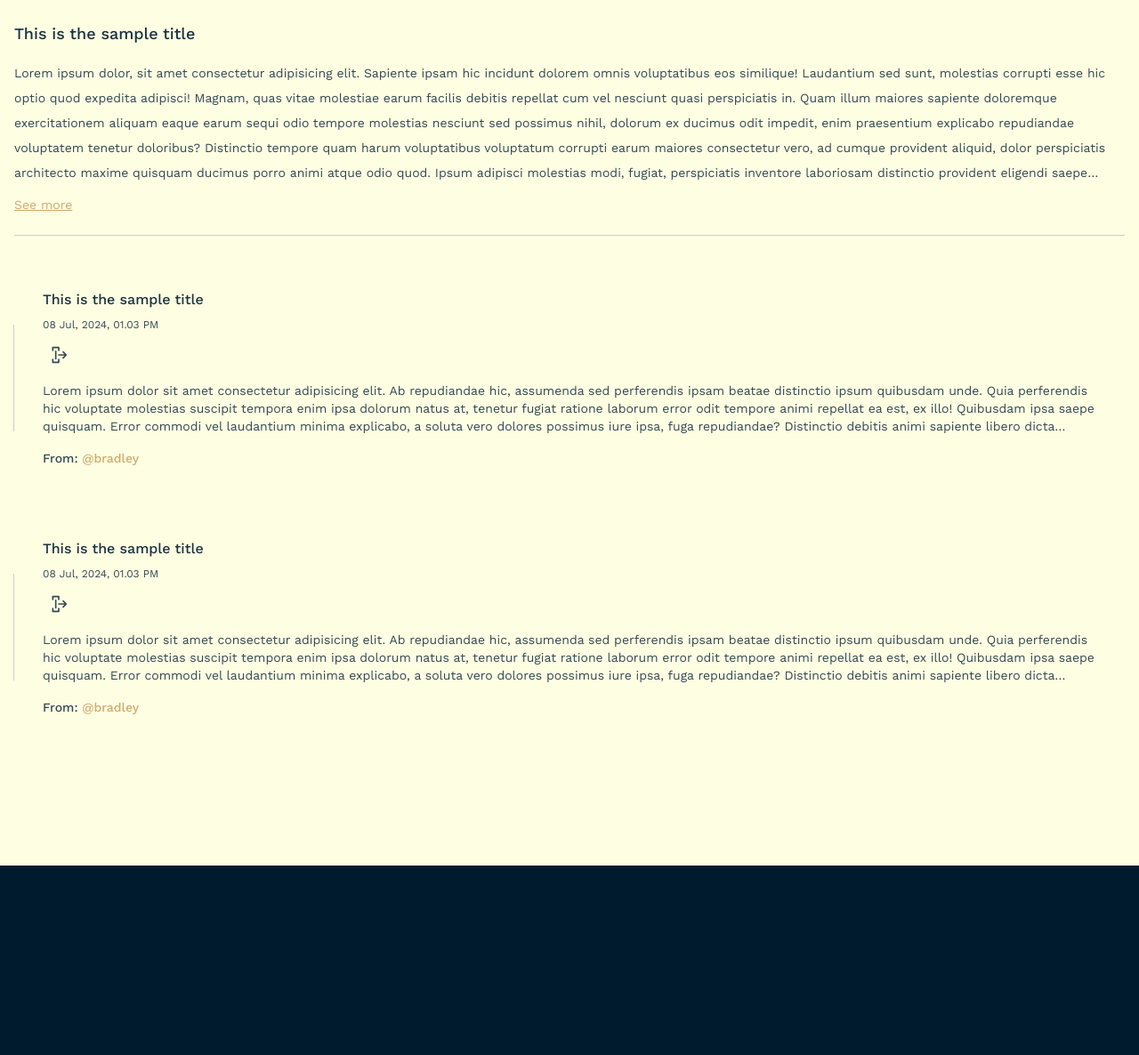
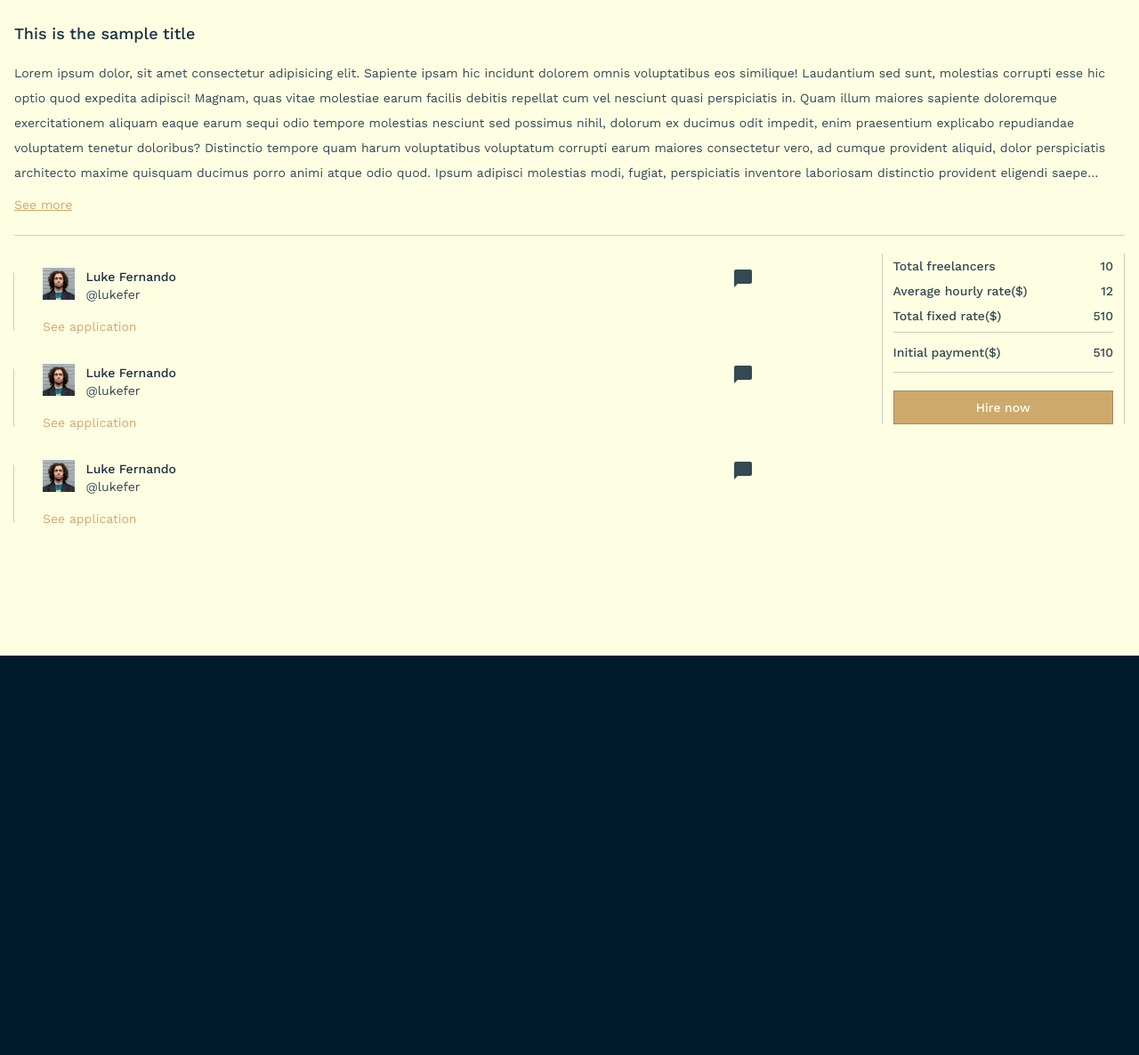
Before and after one commit to Luke-Fernando/Urban, a PHP site: page /app/views/job/room/room.php in a window 1280 px wide. Shown: the part 181-1367 px from the top of the page at 89% size. Run offline with PHP 8.4, Linux system fonts and the light colour scheme.

Commit message:
hiring room page is complete

```diff
--- a/app/views/404/404.php
+++ b/app/views/404/404.php
@@ -5,7 +5,7 @@
     <?php
     require __DIR__ . "/../shared/head.php";
     ?>
-    <title>Urban | Hiring room for This is the sample title</title>
+    <title>Urban | 404 page not found</title>
 </head>
 
 <body class="bg-[var(--main-bg-yellow)]">
--- a/app/views/job/room/room.php
+++ b/app/views/job/room/room.php
@@ -25,64 +25,101 @@
                 See more
             </a>
         </section>
+        <section class="w-full h-auto flex flex-col md:flex-row justify-between items-start">
+            <div class="w-full flex flex-col justify-start items-start box-border mr-28 border-b md:border-b-0 border-[var(--main-font-color-20)] mb-8 md:mb-0">
                 <!-- job post -->
-        <section class="w-full h-auto flex flex-col justify-start items-start my-10 px-8 relative hover:before:bg-[var(--active-color-brown)] before:duration-75 before:ease-linear
+                <div class="w-full h-auto flex flex-col justify-start items-start px-8 py-4 relative hover:before:bg-[var(--active-color-brown)] before:duration-75 before:ease-linear
                 before:content-[''] before:absolute before:w-[1px] before:bg-[var(--main-font-color-20)] before:h-[60%] before:right-full before:top-1/2 before:-translate-y-1/2">
-            <span class="relative w-max h-auto mb-2">
-                <a href="/job/application" class="text-base font-medium text-[var(--main-font-color-90)] pr-2">This is the sample title</a>
-            </span>
-            <p class="text-xs font-normal text-[var(--main-font-color-80)] mb-2">08 Jul, 2024, 01.03 PM</p>
-            <div class="flex justify-start items-start mb-3">
-                <a href="/job/application" class="w-max h-auto flex justify-center items-center text-[var(--main-font-color-80)] hover:text-[var(--main-font-color-90)] duration-75
-                ease-linear">
-                    <svg xmlns="http://www.w3.org/2000/svg" width="1em" height="1em" viewBox="0 0 48 48" class="w-9 h-auto p-2">
-                        <path fill="none" stroke="currentColor" stroke-linecap="round" stroke-linejoin="round" stroke-width="4" d="M8 12V4h16v8m0 24v8H8v-8m36-12H24m-8 10V14m20 2l8 8l-8 8" />
+                    <div class="w-full h-auto flex justify-start items-start mb-4">
+                        <a href="#" class="w-10 aspect-square overflow-hidden flex justify-center items-center mr-3">
+                            <img src="/assets/images/users/user.png" alt="freelancer's profile picture" class="min-w-full min-h-full object-cover">
+                        </a>
+                        <div class="w-full h-auto flex flex-col justify-start items-start">
+                            <a href="/user/profile" class="text-sm font-medium text-[var(--main-font-color-90)]">Luke Fernando</a>
+                            <a href="$" class="text-sm font-normal text-[var(--main-font-color-80)]">@<span class="text-sm font-normal text-[var(--main-font-color-80)]">lukefer</span></a>
+                        </div>
+                        <button class="w-auto h-auto flex justify-center items-center text-[var(--main-font-color-80)] hover:text-[var(--main-font-color-90)]
+                        duration-75 ease-linear">
+                            <svg xmlns="http://www.w3.org/2000/svg" width="1em" height="1em" viewBox="0 0 24 24" class="w-6 h-auto">
+                                <path fill="currentColor" d="M20 2H4a2 2 0 0 0-2 2v18l4-4h14a2 2 0 0 0 2-2V4a2 2 0 0 0-2-2"></path>
                             </svg>
+                        </button>
+                    </div>
+                    <a href="/job/application" class="text-sm font-normal text-[var(--active-color-brown-low)] hover:text-[var(--active-color-brown)] duration-75 ease-linear">
+                        See application
                     </a>
                 </div>
-            <a href="/job/application" class="text-sm font-normal text-[var(--main-font-color-80)] line-clamp-3 mb-4">
-                Lorem ipsum dolor sit amet consectetur adipisicing elit. Ab repudiandae hic, assumenda sed perferendis ipsam beatae distinctio ipsum quibusdam unde.
-                Quia perferendis hic voluptate molestias suscipit tempora enim ipsa dolorum natus at, tenetur fugiat ratione laborum error odit tempore animi repellat
-                ea est, ex illo! Quibusdam ipsa saepe quisquam. Error commodi vel laudantium minima explicabo, a soluta vero dolores possimus iure ipsa, fuga
-                repudiandae? Distinctio debitis animi sapiente libero dicta nesciunt, iure, et consequatur accusamus labore ad pariatur ut? Deleniti, deserunt! Odio
-                repellendus reprehenderit nulla, quia nostrum, incidunt aliquid nihil perspiciatis expedita consectetur voluptate error impedit, magni quidem
-                dignissimos! Cupiditate!
-            </a>
-            <span class="text-sm font-medium text-[var(--main-font-color-80)]">From:
-                <a href="/user/profile" class="text-sm font-medium text-[var(--active-color-brown-low)] hover:text-[var(--active-color-brown)] duration-75
-                ease-linear">@bradley</a>
-            </span>
-        </section>
                 <!-- job post -->
                 <!-- job post -->
-        <section class="w-full h-auto flex flex-col justify-start items-start my-10 px-8 relative hover:before:bg-[var(--active-color-brown)] before:duration-75 before:ease-linear
+                <div class="w-full h-auto flex flex-col justify-start items-start px-8 py-4 relative hover:before:bg-[var(--active-color-brown)] before:duration-75 before:ease-linear
                 before:content-[''] before:absolute before:w-[1px] before:bg-[var(--main-font-color-20)] before:h-[60%] before:right-full before:top-1/2 before:-translate-y-1/2">
-            <span class="relative w-max h-auto mb-2">
-                <a href="/job/application" class="text-base font-medium text-[var(--main-font-color-90)] pr-2">This is the sample title</a>
-            </span>
-            <p class="text-xs font-normal text-[var(--main-font-color-80)] mb-2">08 Jul, 2024, 01.03 PM</p>
-            <div class="flex justify-start items-start mb-3">
-                <a href="/job/application" class="w-max h-auto flex justify-center items-center text-[var(--main-font-color-80)] hover:text-[var(--main-font-color-90)] duration-75
-                ease-linear">
-                    <svg xmlns="http://www.w3.org/2000/svg" width="1em" height="1em" viewBox="0 0 48 48" class="w-9 h-auto p-2">
-                        <path fill="none" stroke="currentColor" stroke-linecap="round" stroke-linejoin="round" stroke-width="4" d="M8 12V4h16v8m0 24v8H8v-8m36-12H24m-8 10V14m20 2l8 8l-8 8" />
+                    <div class="w-full h-auto flex justify-start items-start mb-4">
+                        <a href="#" class="w-10 aspect-square overflow-hidden flex justify-center items-center mr-3">
+                            <img src="/assets/images/users/user.png" alt="freelancer's profile picture" class="min-w-full min-h-full object-cover">
+                        </a>
+                        <div class="w-full h-auto flex flex-col justify-start items-start">
+                            <a href="/user/profile" class="text-sm font-medium text-[var(--main-font-color-90)]">Luke Fernando</a>
+                            <a href="$" class="text-sm font-normal text-[var(--main-font-color-80)]">@<span class="text-sm font-normal text-[var(--main-font-color-80)]">lukefer</span></a>
+                        </div>
+                        <button class="w-auto h-auto flex justify-center items-center text-[var(--main-font-color-80)] hover:text-[var(--main-font-color-90)]
+                        duration-75 ease-linear">
+                            <svg xmlns="http://www.w3.org/2000/svg" width="1em" height="1em" viewBox="0 0 24 24" class="w-6 h-auto">
+                                <path fill="currentColor" d="M20 2H4a2 2 0 0 0-2 2v18l4-4h14a2 2 0 0 0 2-2V4a2 2 0 0 0-2-2"></path>
                             </svg>
+                        </button>
+                    </div>
+                    <a href="/job/application" class="text-sm font-normal text-[var(--active-color-brown-low)] hover:text-[var(--active-color-brown)] duration-75 ease-linear">
+                        See application
                     </a>
                 </div>
-            <a href="/job/application" class="text-sm font-normal text-[var(--main-font-color-80)] line-clamp-3 mb-4">
-                Lorem ipsum dolor sit amet consectetur adipisicing elit. Ab repudiandae hic, assumenda sed perferendis ipsam beatae distinctio ipsum quibusdam unde.
-                Quia perferendis hic voluptate molestias suscipit tempora enim ipsa dolorum natus at, tenetur fugiat ratione laborum error odit tempore animi repellat
-                ea est, ex illo! Quibusdam ipsa saepe quisquam. Error commodi vel laudantium minima explicabo, a soluta vero dolores possimus iure ipsa, fuga
-                repudiandae? Distinctio debitis animi sapiente libero dicta nesciunt, iure, et consequatur accusamus labore ad pariatur ut? Deleniti, deserunt! Odio
-                repellendus reprehenderit nulla, quia nostrum, incidunt aliquid nihil perspiciatis expedita consectetur voluptate error impedit, magni quidem
-                dignissimos! Cupiditate!
+                <!-- job post -->
+                <!-- job post -->
+                <div class="w-full h-auto flex flex-col justify-start items-start px-8 py-4 relative hover:before:bg-[var(--active-color-brown)] before:duration-75 before:ease-linear
+                before:content-[''] before:absolute before:w-[1px] before:bg-[var(--main-font-color-20)] before:h-[60%] before:right-full before:top-1/2 before:-translate-y-1/2">
+                    <div class="w-full h-auto flex justify-start items-start mb-4">
+                        <a href="#" class="w-10 aspect-square overflow-hidden flex justify-center items-center mr-3">
+                            <img src="/assets/images/users/user.png" alt="freelancer's profile picture" class="min-w-full min-h-full object-cover">
                         </a>
-            <span class="text-sm font-medium text-[var(--main-font-color-80)]">From:
-                <a href="/user/profile" class="text-sm font-medium text-[var(--active-color-brown-low)] hover:text-[var(--active-color-brown)] duration-75
-                ease-linear">@bradley</a>
-            </span>
+                        <div class="w-full h-auto flex flex-col justify-start items-start">
+                            <a href="/user/profile" class="text-sm font-medium text-[var(--main-font-color-90)]">Luke Fernando</a>
+                            <a href="$" class="text-sm font-normal text-[var(--main-font-color-80)]">@<span class="text-sm font-normal text-[var(--main-font-color-80)]">lukefer</span></a>
+                        </div>
+                        <button class="w-auto h-auto flex justify-center items-center text-[var(--main-font-color-80)] hover:text-[var(--main-font-color-90)]
+                        duration-75 ease-linear">
+                            <svg xmlns="http://www.w3.org/2000/svg" width="1em" height="1em" viewBox="0 0 24 24" class="w-6 h-auto">
+                                <path fill="currentColor" d="M20 2H4a2 2 0 0 0-2 2v18l4-4h14a2 2 0 0 0 2-2V4a2 2 0 0 0-2-2"></path>
+                            </svg>
+                        </button>
+                    </div>
+                    <a href="/job/application" class="text-sm font-normal text-[var(--active-color-brown-low)] hover:text-[var(--active-color-brown)] duration-75 ease-linear">
+                        See application
+                    </a>
+                </div>
+                <!-- job post -->
+            </div>
+            <div class="w-full md:w-96 h-auto flex flex-col justify-start items-end border-l border-r border-[var(--main-font-color-20)] px-3 box-border">
+                <div class="w-full h-auto flex justify-between items-center my-1">
+                    <p class="text-sm font-medium text-[var(--main-font-color-80)]">Total freelancers</p>
+                    <p class="text-sm font-medium text-[var(--main-font-color-80)]">10</p>
+                </div>
+                <div class="w-full h-auto flex justify-between items-center my-1">
+                    <p class="text-sm font-medium text-[var(--main-font-color-80)]">Average hourly rate($)</p>
+                    <p class="text-sm font-medium text-[var(--main-font-color-80)]">12</p>
+                </div>
+                <div class="w-full h-auto flex justify-between items-center my-1">
+                    <p class="text-sm font-medium text-[var(--main-font-color-80)]">Total fixed rate($)</p>
+                    <p class="text-sm font-medium text-[var(--main-font-color-80)]">510</p>
+                </div>
+                <div class="w-full h-auto flex justify-between items-center my-1 border-t border-b border-[var(--main-font-color-20)] py-3">
+                    <p class="text-sm font-medium text-[var(--main-font-color-80)]">Initial payment($)</p>
+                    <p class="text-sm font-medium text-[var(--main-font-color-80)]">510</p>
+                </div>
+                <button class="w-full h-auto mt-4 flex justify-center items-center text-sm font-medium text-[var(--bg-white-low)] bg-[var(--active-color-brown-low)]
+                    hover:bg-[var(--active-color-brown)] border border-[var(--main-font-color-20)] py-2 duration-75 ease-linear">
+                    Hire now
+                </button>
+            </div>
         </section>
-        <!-- job post -->
     </main>
     <?php
     require __DIR__ . "/../../shared/footer.php";
```
Also changed, not shown: public/assets/css/output.css. Lines whose indentation alone changed are shown as unchanged.
